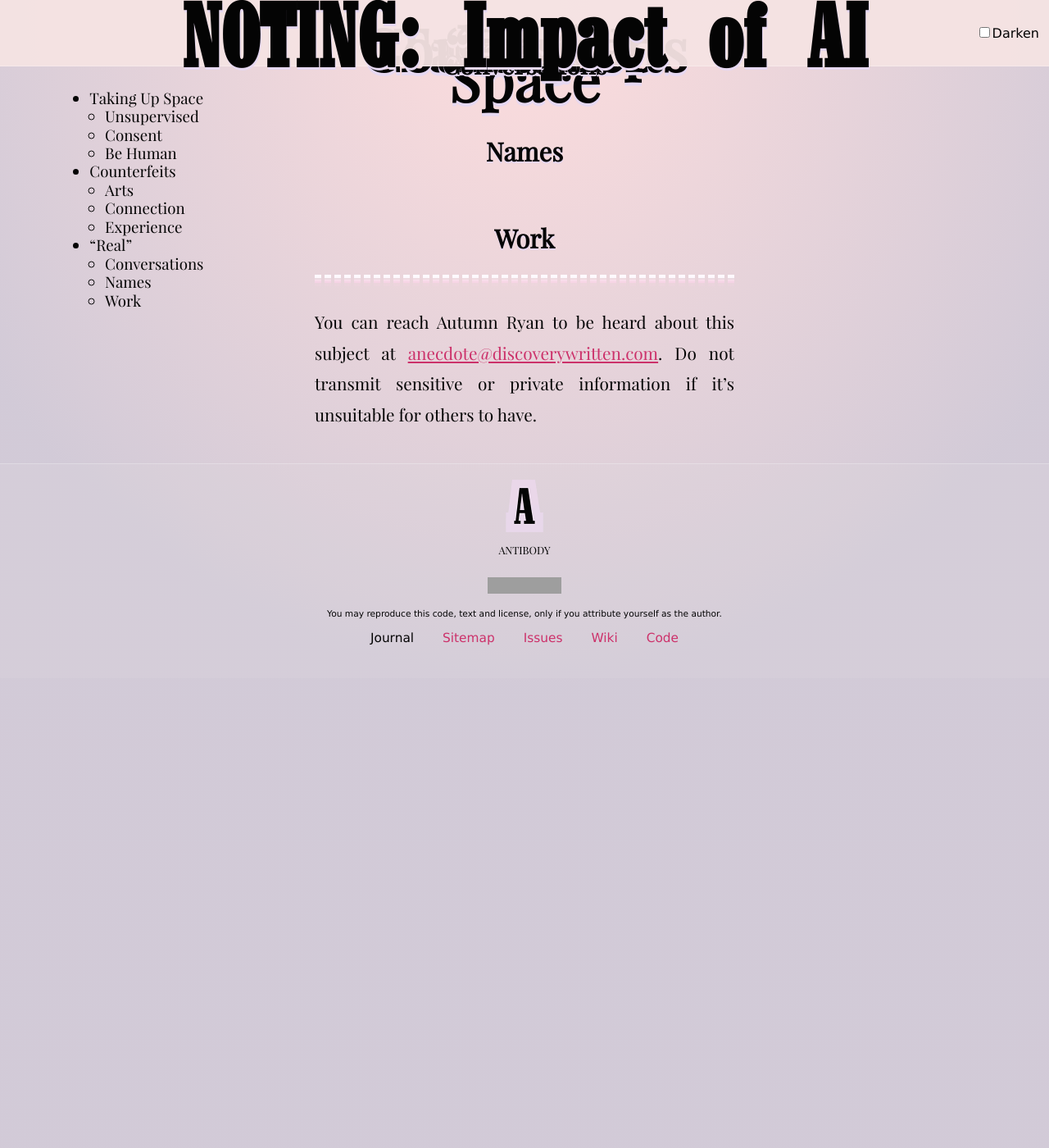
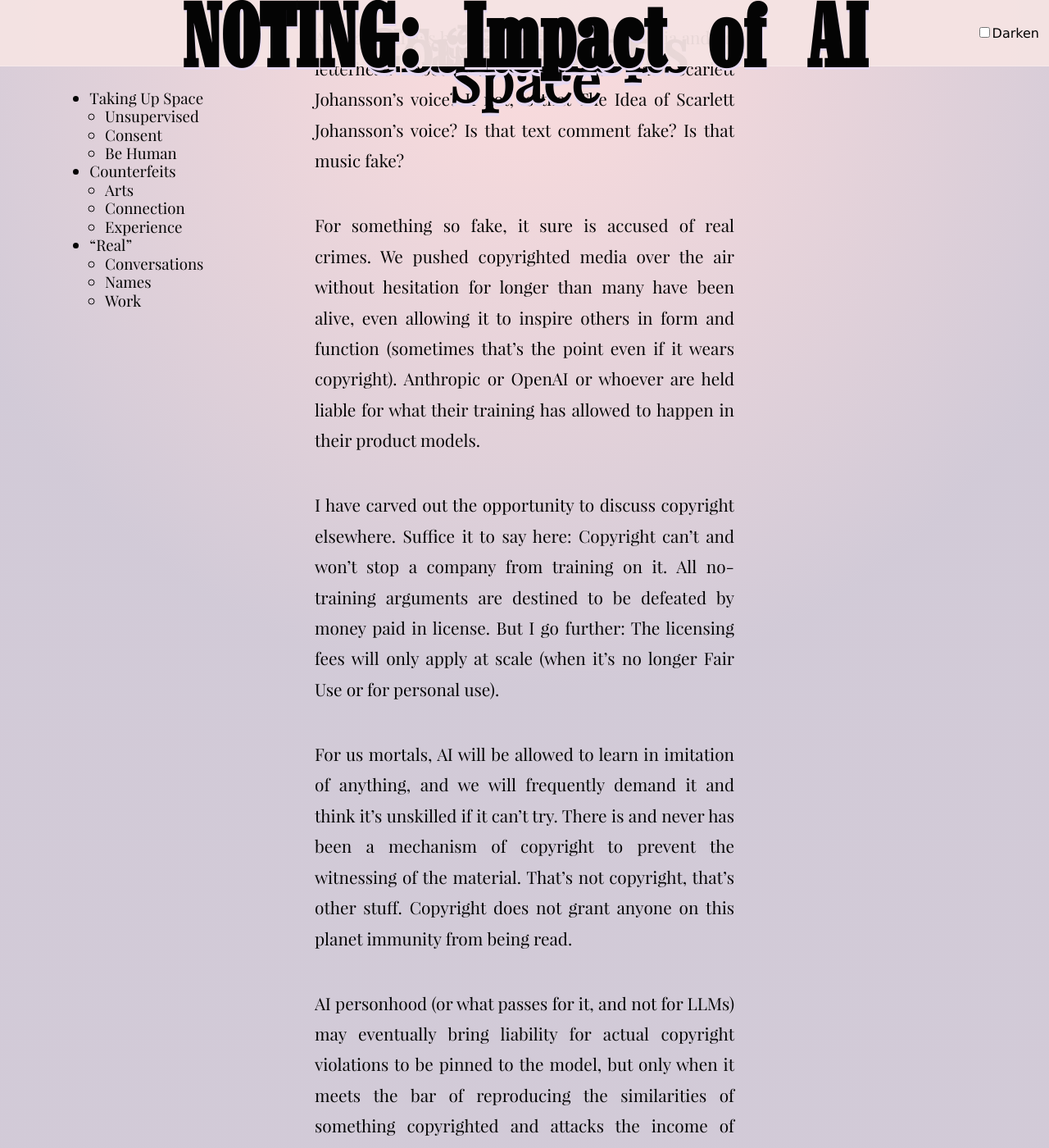
Before and after one commit to tiliv/antibody, a Jekyll site: the page built from docs/journal/autumn-ryan-Impact-of-AI/index.md, in a window 1280 px wide and 1400 px high, scrolled down 43024 px. Shown: the whole window at 82% size. Built offline with Jekyll 4.4.1, drawn with Linux system fonts in a browser that asks for light colours; before the commit the page ends 43851 px from its top, so only the background shows below that; some of the changed text lies outside the part shown; grey boxes are pictures that could not be loaded.

Commit message:
Add Real/Names notes

```diff
--- a/docs/journal/autumn-ryan-Impact-of-AI/index.md
+++ b/docs/journal/autumn-ryan-Impact-of-AI/index.md
@@ -335,9 +335,39 @@
 
 ### "Real"
 
+A great deal has been said and written in media and on letterhead about counterfeits. Is that Scarlett Johansson's voice? If not, is that The Idea of Scarlett Johansson's voice? Is that text comment fake? Is that music fake?
+
+For something so fake, it sure is accused of real crimes. We pushed copyrighted media over the air without hesitation for longer than many have been alive, even allowing it to inspire others in form and function (sometimes that's the point even if it wears copyright). Anthropic or OpenAI or whoever are held liable for what their training has allowed to happen in their product models.
+
+I have carved out the opportunity to discuss copyright elsewhere. Suffice it to say here: Copyright can't and won't stop a company from training on it. All no-training arguments are destined to be defeated by money paid in license. But I go further: The licensing fees will only apply at scale (when it's no longer Fair Use or for personal use).
+
+For us mortals, AI will be allowed to learn in imitation of anything, and we will frequently demand it and think it's unskilled if it can't try. There is and never has been a mechanism of copyright to prevent the witnessing of the material. That's not copyright, that's other stuff. Copyright does not grant anyone on this planet immunity from being read.
+
+AI personhood (or what passes for it, and not for LLMs) may eventually bring liability for actual copyright violations to be pinned to the model, but only when it meets the bar of reproducing the similarities of something copyrighted and attacks the income of others. LLMs aren't even close to abusing copyright.
+
+What AI makes when it puts artificial hands in clay, or plays on a guitar, is Real. By occupying our attention in conversations, text or otherwise, AI is occupying your Real time. You grant it reality by bringing yours near.
+
 #### Conversations
 
 
 #### Names
 
+Talking with AI gets us the names of things we're looking for, be they processes or problems or more. That's why the text box is blank and all the suggestions as you type are total nonsense, because it can answer anything. It's showing off. When we use names for things, they function like neutral memes that bring encoded shared meaning, right or wrong or controversially defined. A Name is a Meme in a suit with a business card: So you can contact it later.
+
+When you use names with LLMs, they can activate all the implicitly connected islands of topics and then write about them. (It's ability to see or comprehend all in one-shot is debated for good reason, and part of why copyright fails so miserably for companies attacking vendors.) The power of the LLM is that because it could do that trick, it can also provide Names when you are beating about them, and it can even draw up partial matches and explain why.
+
+Take this power of Names and learn about learning itself. Illuminate the links between what you say and everything else, and then ask AI for a rubric or whatever you need to structure it. AI is the most powerful librarian you've ever met, it's just really bad with references and memory. Pretend this is Hogwarts and that LLM is passing for a librarian, and the game is to get what you want from it anyway. Catch it lying, press it on details.
+
+I will be heard often arguing that AI should not automatically be a destination, a messenger of Value instead, but when the AI actually is the actual destination, don't treat its general messenger capabilities for truth. It's the new Wikipedia of journalism (even law), that smoke equals definite fire. Investigate smoke and use your continued conversation with it to locate inconsistencies. Be an advocate in your own education (the thing no public school could teach you, but AI might).
+
+Empowering yourself with the Names of things, you can address anything. This is not a quest to assign useless names to all hypothesized things. By using Names, you can more purposefully converse in future iteration.
+
+Your life is one long Prompt you give for what you want next, and you've given up on some. Pick up new ones, and learn what was hidden to you before, whether it was by curation or the real fog when looking for non-popular information. Use this opportunity to leave the Google searches that reveal a dozen paid subscription services for language study, and ask an AI how to find out what kind of learner you are. Follow conversations where they go. Walk away from it when you're not ready to give an answer without unnecessary filler. When you come back to it, you might have a good followup.
+
+The Names are often debated on their internal subjects. Popularity breeds terms of public derision or support. You could use AI to force-feed yourself the whole rhetoric of the Names you find, but recognize that you need not eat that whole display meal. Do not be threatened by information that disagrees with you. Maintain your belief (not the least reason because an LLM is a hoax machine on its own) and ask it probing questions. Now more than ever, even simply questions like "Why?" about the tiniest of points is rewarded with more information than you could ask for.
+
+I believe conversing with damaged LLMs is educational on its own, teaching us how to press for honesty and certainty. A rare good in this world is that AI demonstrates that rational sounds do not make facts.
+
+Some endeavor to use AI as a sociopolitical dream machine and call for its absolute deregulation. That is irrational. We will have free speech image generators forever, so don't be a Regulation concern troll just for that. These people will appear to put AI wholly under a banner of their choosing, but trust no one else when they tell you the great mirror of AI is limited to one meaning.
+
 #### Work
```
